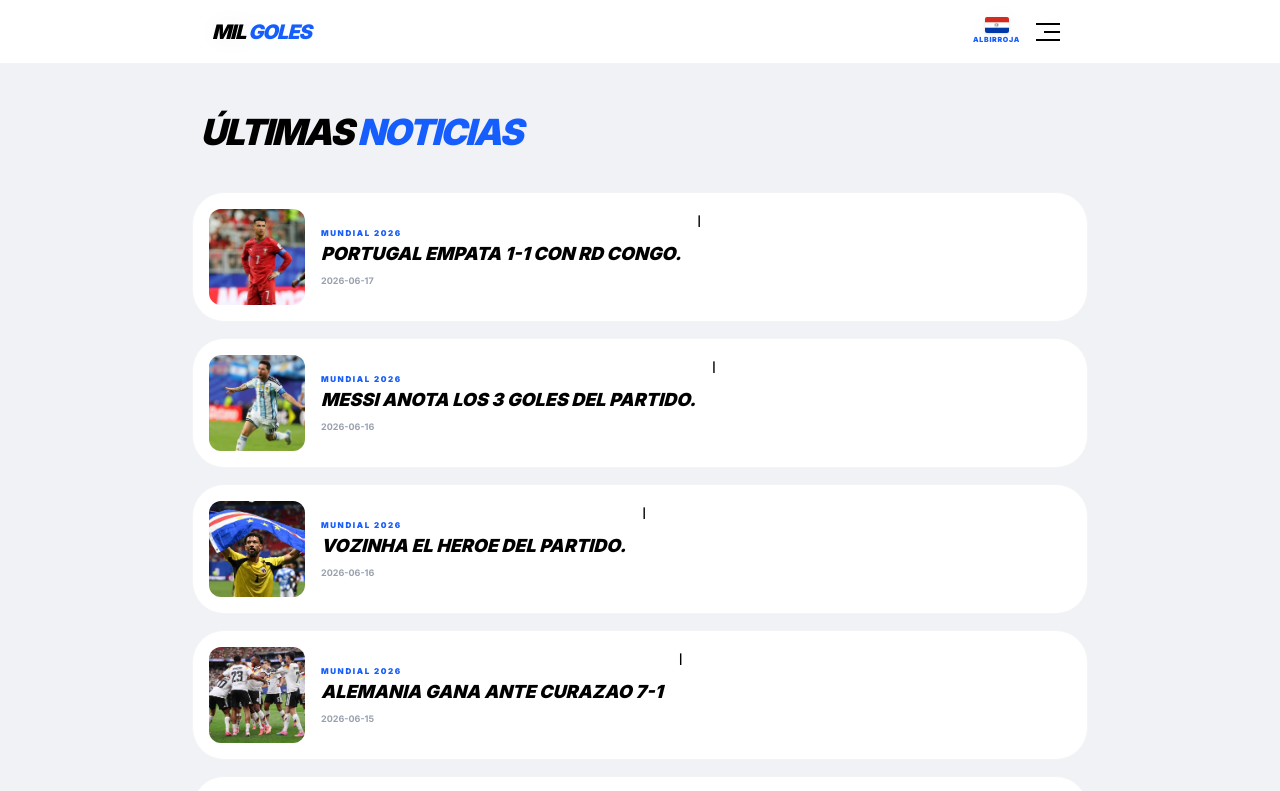
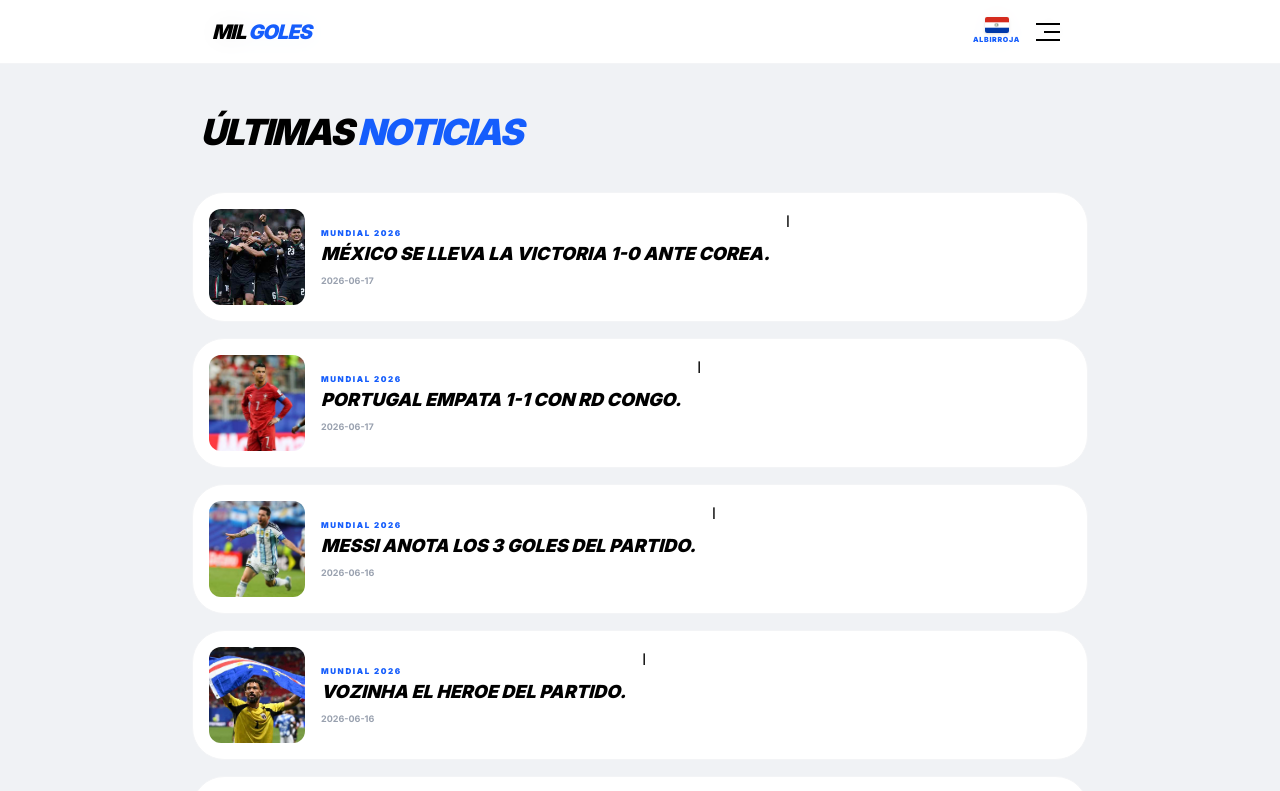
Before and after one commit to bablotle/Mundial26, a Next.js app: page /noticias in a window 1280 px wide. Shown: the top 791 px of the page. Built offline with nearby package versions, Linux system fonts and the light colour scheme.

Commit message:
actualización de la segunda fecha

```diff
--- a/src/data/noticias.ts
+++ b/src/data/noticias.ts
@@ -18,6 +18,27 @@ export const todasLasNoticias: Noticia[] = [
       {
                 id: "jornada-7",
                 categoria: "MUNDIAL 2026",
+                titulo: "México se lleva la victoria 1-0 ante Corea.",
+                resumen: "Canada goleó 6-0 a la selección de Qatar en los partidos de la segunda fecha.",
+                contenidoLargo: `Resultados en la segunda fecha de la fase de grupos del Mundial 2026:
+                Grupo A:
+                México 1 - 0 Corea del Sur
+                El equipo tricolor se llevo la victoria con el gol de Luis Romo.
+                República Checa 1 - 1 Sudáfrica
+                Con goles de Sadílek por Chequia; Mokoena por Sudáfrica.
+                Grupo B:
+                Canadá 6 - 0 Qatar
+                Aplastante victori del cuadro canadiense con goles de Hat-trick de Jonathan David, Cyle Larin, Nathan Saliba y autogol de Al-Manai.
+                Suiza 4 - 1 Bosnia y Herzegovina
+                Doblete de Manzambi, Vargas y Xhaka por el esquipo Suizo y Mahmic por Bosni.`,
+                imagen: "/images/noticias/noticia-14.jpg",
+                fecha: "2026-06-17",
+                autor: "Redacción Mil Goles",
+                tags: ["México", "Canada", "Suiza", "FIFA"]
+        },
+        {
+                id: "jornada-7",
+                categoria: "MUNDIAL 2026",
                 titulo: "Portugal empata 1-1 con RD Congo.  ",
                 resumen: "Harry Kane con 2 goles le da la victoria a Inglaterra.",
                 contenidoLargo: `Jornada del Miércoles 17 de Junio:
@@ -34,7 +55,7 @@ export const todasLasNoticias: Noticia[] = [
                 autor: "Redacción Mil Goles",
                 tags: ["Cristiano", "Harry Kane", "Portugal", "FIFA"]
         },
-        {
+                {
                 id: "jornada-6",
                 categoria: "MUNDIAL 2026",
                 titulo: "Messi anota los 3 goles del partido.  ",
--- a/src/data/partidos.ts
+++ b/src/data/partidos.ts
@@ -61,7 +61,9 @@ export const todosLosPartidos: Partido[] = [
               hora: "13:00",
               sede: "Atlanta",
               grupo: "A",
-              fase: "Grupos"
+              fase: "Grupos",
+              golesLocal: 1,
+              golesVisitante: 1
        },
        {
               id: "A4",
@@ -73,7 +75,9 @@ export const todosLosPartidos: Partido[] = [
               hora: "22:00",
               sede: "Guadalajara",
               grupo: "A",
-              fase: "Grupos"
+              fase: "Grupos",
+              golesLocal: 1,
+              golesVisitante: 0
        },
        {
               id: "A5",
@@ -140,7 +144,9 @@ export const todosLosPartidos: Partido[] = [
               hora: "16:00",
               sede: "Los Angeles",
               grupo: "B",
-              fase: "Grupos"
+              fase: "Grupos",
+              golesLocal: 4,
+              golesVisitante: 1
        },
        {
               id: "B4",
@@ -152,7 +158,9 @@ export const todosLosPartidos: Partido[] = [
               hora: "19:00",
               sede: "Vancouver",
               grupo: "B",
-              fase: "Grupos"
+              fase: "Grupos",
+              golesLocal: 6,
+              golesVisitante: 0
        },
        {
               id: "B5",
@@ -307,7 +315,7 @@ export const todosLosPartidos: Partido[] = [
               banderaLocal: "/images/banderas/turquia.png",
               banderaVisitante: "/images/banderas/paraguay.png",
               fecha: "2026-06-19",
-              hora: "01:00",
+              hora: "12:00",
               sede: "San Francisco",
               grupo: "D",
               fase: "Grupos"
```
Also changed, not shown: public/images/noticias/noticia-14.jpg (added).
